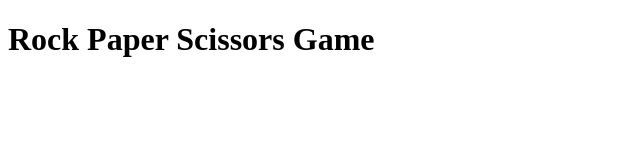
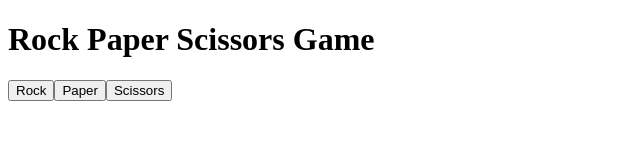
Before and after one commit to chrisjk02/rock-paper-scissors, a plain HTML site: page index.html in a window 1280 px wide. Shown: the whole page, without its empty margins (0-640 px from the left). Drawn offline with Linux system fonts and the light colour scheme.

Commit message:
Create content section in index.html for all game-related content to live in
Append created buttons in the content section

```diff
--- a/app.js
+++ b/app.js
@@ -46,13 +46,17 @@ function selectionToNum(selection) {
 function playGame() {
     let playerScore = 0;
     let compScore = 0;
+    const content = document.querySelector('.container');
 
     const btnRock = document.createElement('button');
     btnRock.innerText = 'Rock';
+    content.appendChild(btnRock);
     const btnPaper = document.createElement('button');
     btnPaper.innerText = 'Paper';
+    content.appendChild(btnPaper);
     const btnScissors = document.createElement('button');
     btnScissors.innerText = 'Scissors';
+    content.appendChild(btnScissors);
 
     // for (let i = 1; i < 6; i++) {
     //     let input = prompt("Rock, paper or scissors?");
--- a/index.html
+++ b/index.html
@@ -9,6 +9,7 @@
 
 <body>
     <h1>Rock Paper Scissors Game</h1>
+    <section class="container"></section>
 
     <script src="app.js"></script>
 </body>
```
